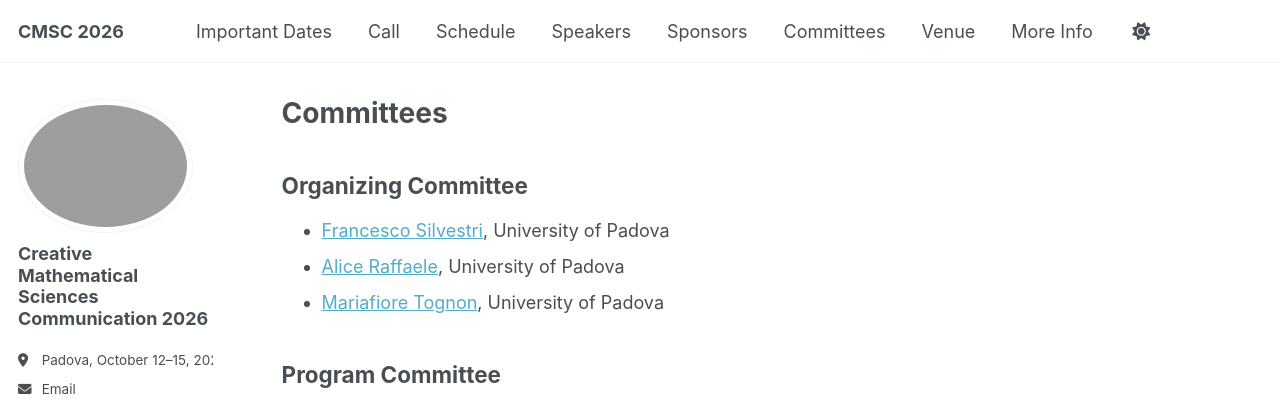
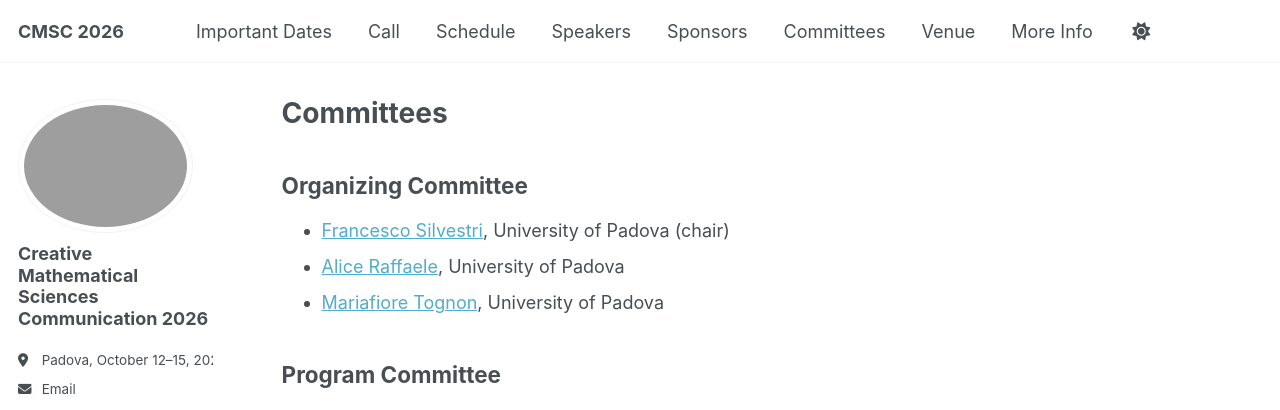
Before and after one commit to CMSC2026/cmsc2026.github.io, a Jekyll site: the page built from _pages/committees.md, in a window 1280 px wide. Shown: the top 410 px of the page. Built offline with Jekyll 4.4.1, drawn with Linux system fonts in a browser that asks for light colours; a script that is not in the unit is left out.

```diff
--- a/_pages/committees.md
+++ b/_pages/committees.md
@@ -7,7 +7,7 @@ author_profile: true
 
 ## Organizing Committee
 
-- [Francesco Silvestri](https://www.dei.unipd.it/~silvestri/index.html), University of Padova
+- [Francesco Silvestri](https://www.dei.unipd.it/~silvestri/index.html), University of Padova (chair)
 - [Alice Raffaele](https://aliceraffaele.github.io), University of Padova
 - [Mariafiore Tognon](https://www.dei.unipd.it/en/persona/1f6b3d408b7f1611501a6272949670e9), University of Padova
 
```
Also changed, not shown: _pages/about.md (+0 -2 lines), 2 other files.
